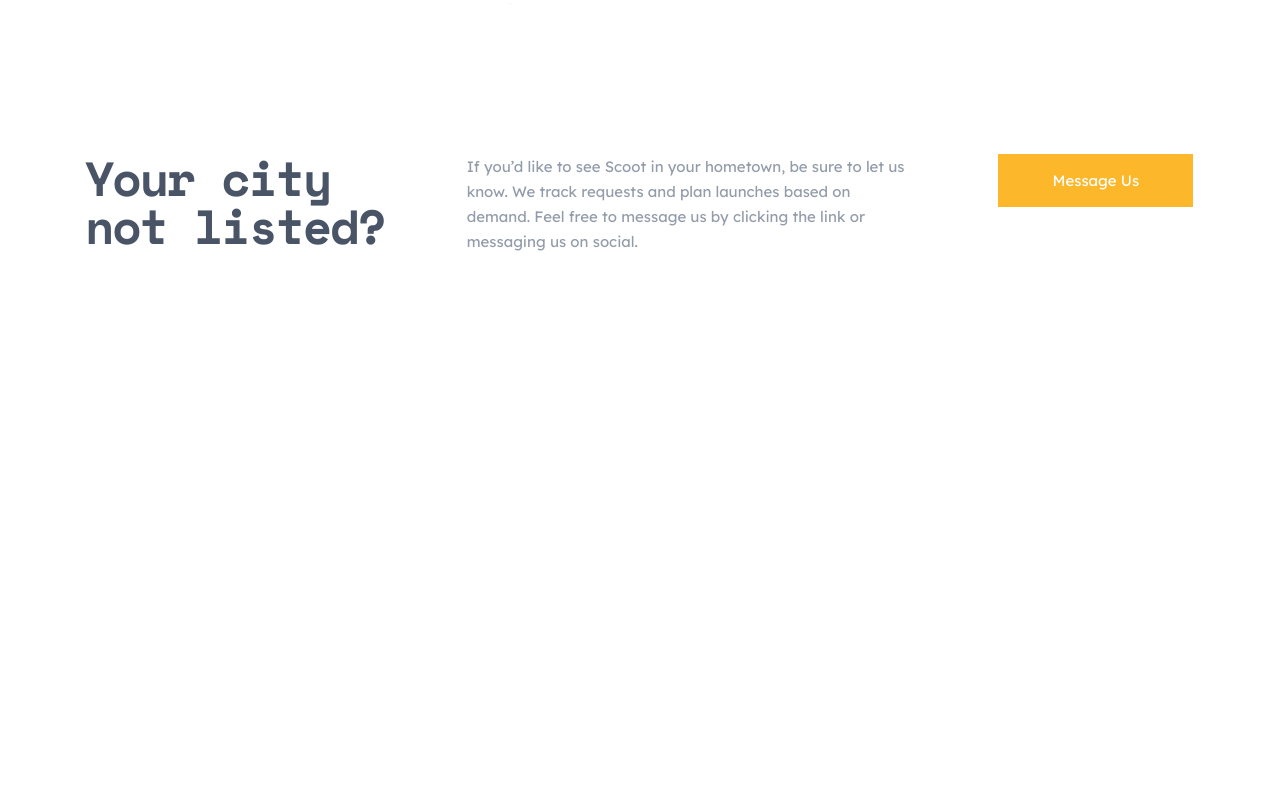
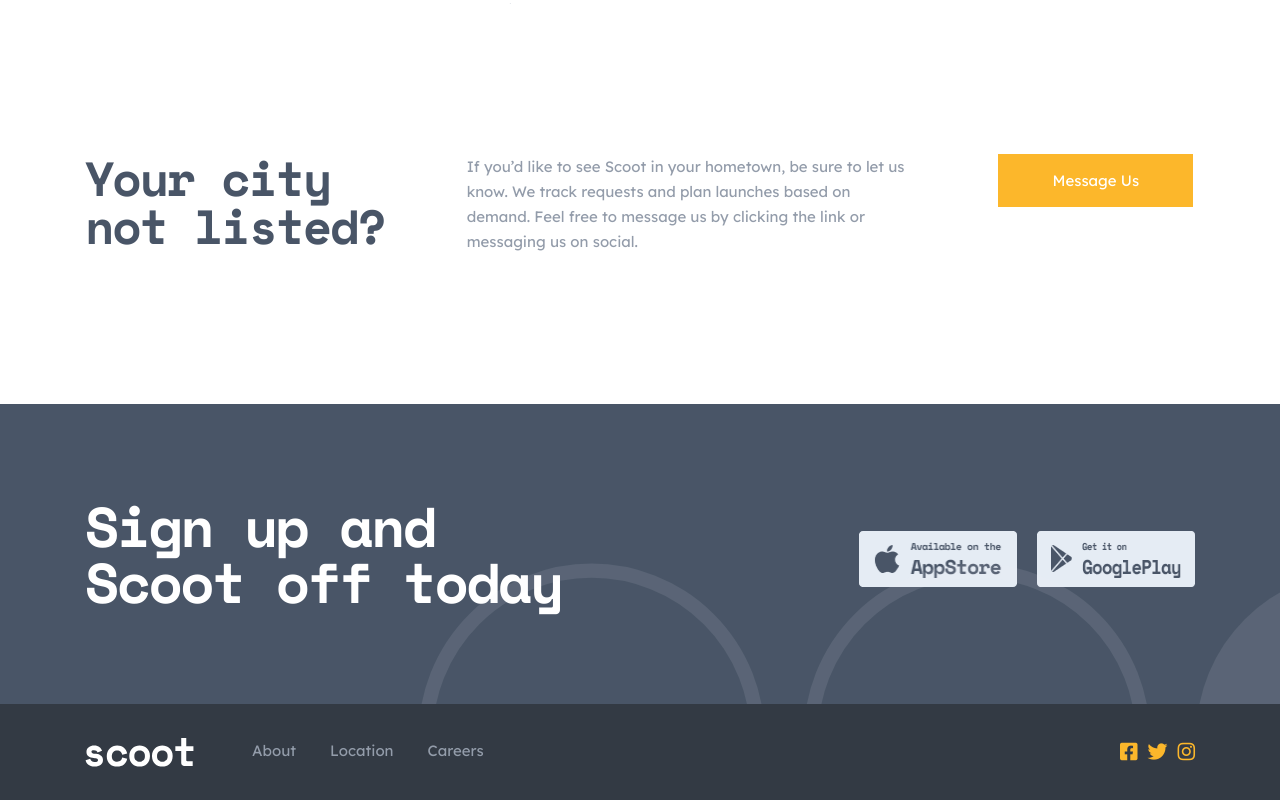
Before and after one commit to Junior-dev-Track/14-css-scoot-project-q-n, a website built with Vite: page location.html in a window 1280 px wide. Shown: the part 935-1735 px from the top of the page. Before the commit the page ends 1339 px from the top, so only its background shows below. Built offline with nearby package versions, Linux system fonts and the light colour scheme.

Commit message:
location page with footer

```diff
--- a/location.html
+++ b/location.html
@@ -5,6 +5,10 @@
     <meta name="viewport" content="width=device-width, initial-scale=1.0" />
     <title>Location</title>
     <link rel="stylesheet" href="style-location.scss" />
+    <link
+    rel="stylesheet"
+    href="https://cdnjs.cloudflare.com/ajax/libs/font-awesome/5.12.1/css/all.min.css"
+  />
   </head>
   <body>
         <!-- HEADER  -->
@@ -67,5 +71,65 @@
     </section>
 
      <!-- FOOTER -->
+     <footer>
+      <!-- Section Sign In  -->
+      <section class="bottom">
+        <div class="bottomContainer">
+          <div class="container store">
+            <h4 class="hOne">Sign up and Scoot off today</h4>
+            <a href="#"
+              ><img
+                id="apple"
+                src="assets/images/footer/AppleStore.png"
+                alt="AppleStore"
+              />
+            </a>
+            <a href="#"
+              ><img
+                src="assets/images/footer/GooglePlay.png"
+                alt="GooglePlay"
+            /></a>
+          </div>
+          <img
+            id="circle"
+            src="assets/images/footer/threecircles.svg"
+            alt="threecircles"
+          />
+        </div>
+      </section>
+
+      <!-- Section Navigation  -->
+      <section class="navigation">
+        <nav class="container">
+          <ul>
+            <li>
+              <a href="./index.html"
+                ><img src="./assets/images/footer/scootLight.svg" alt="logo"
+              /></a>
+            </li>
+            <li>
+              <a class="bodyText" href="./about.html"> <p>About</p></a>
+            </li>
+            <li>
+              <a class="bodyText" href="./location.html"><p>Location</p></a>
+            </li>
+            <li>
+              <a class="bodyText" href="./careers.html"><p>Careers</p></a>
+            </li>
+          </ul>
+          <div class="media">
+            <a href="#" aria-label="Friend Scoot on Facebook">
+              <i class="fab fa-facebook-square"></i>
+            </a>
+            <a href="#" aria-label="Follow Scoot on Twitter">
+              <i class="fab fa-twitter"></i>
+            </a>
+            <a href="#" aria-label="Follow Scoot on Instagram">
+              <i class="fab fa-instagram"></i>
+            </a>
+          </div>
+        </nav>
+      </section>
+    </footer>
   </body>
 </html>
--- a/style-location.scss
+++ b/style-location.scss
@@ -5,3 +5,4 @@
 @import "./assets/scss/classes";
 @import "./assets/scss/headerFooter";
 @import "./assets/scss/location";
+@import "./assets/scss/about";
```
Also changed, not shown: about.html (+1 -1 lines).
